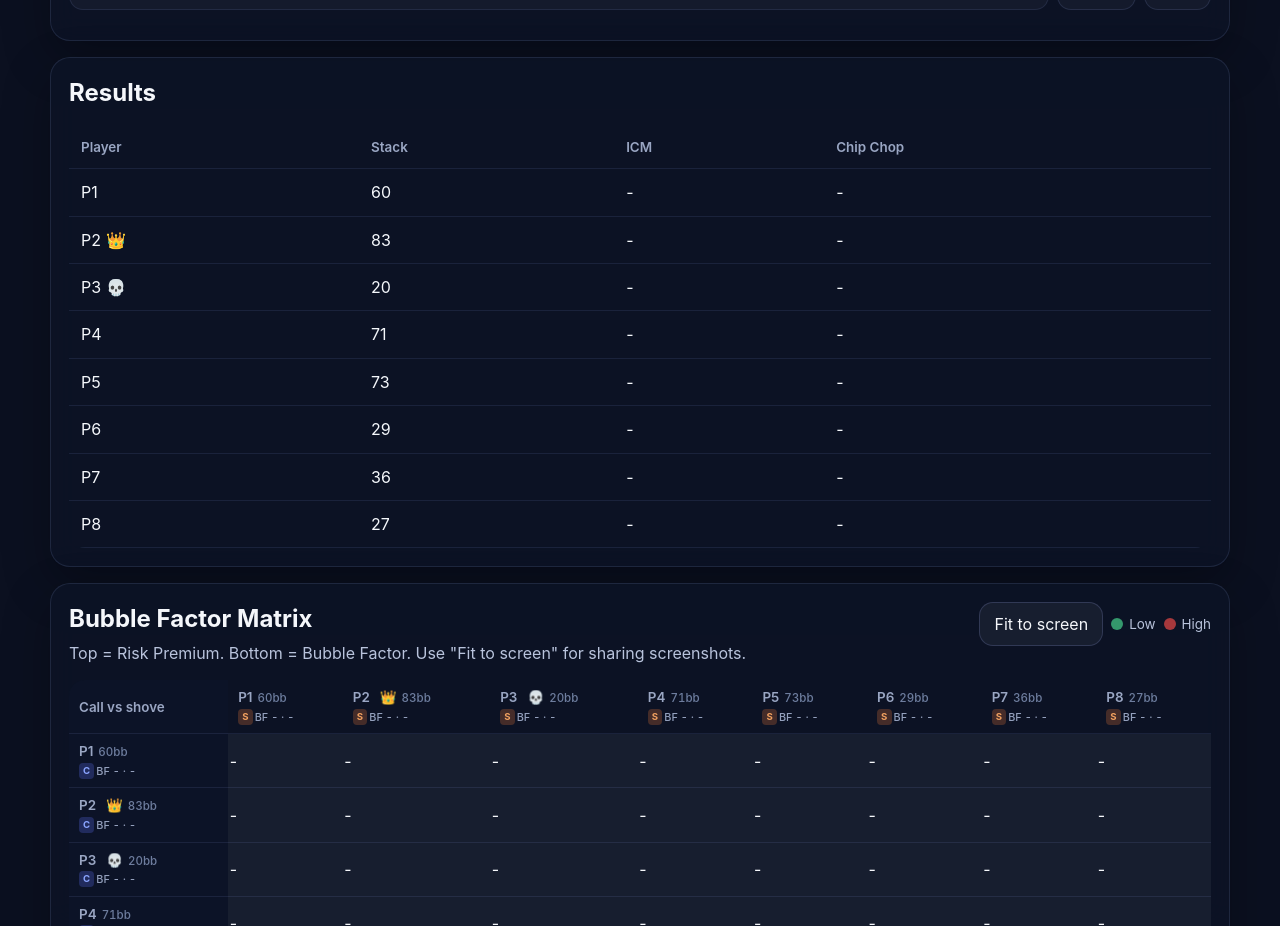
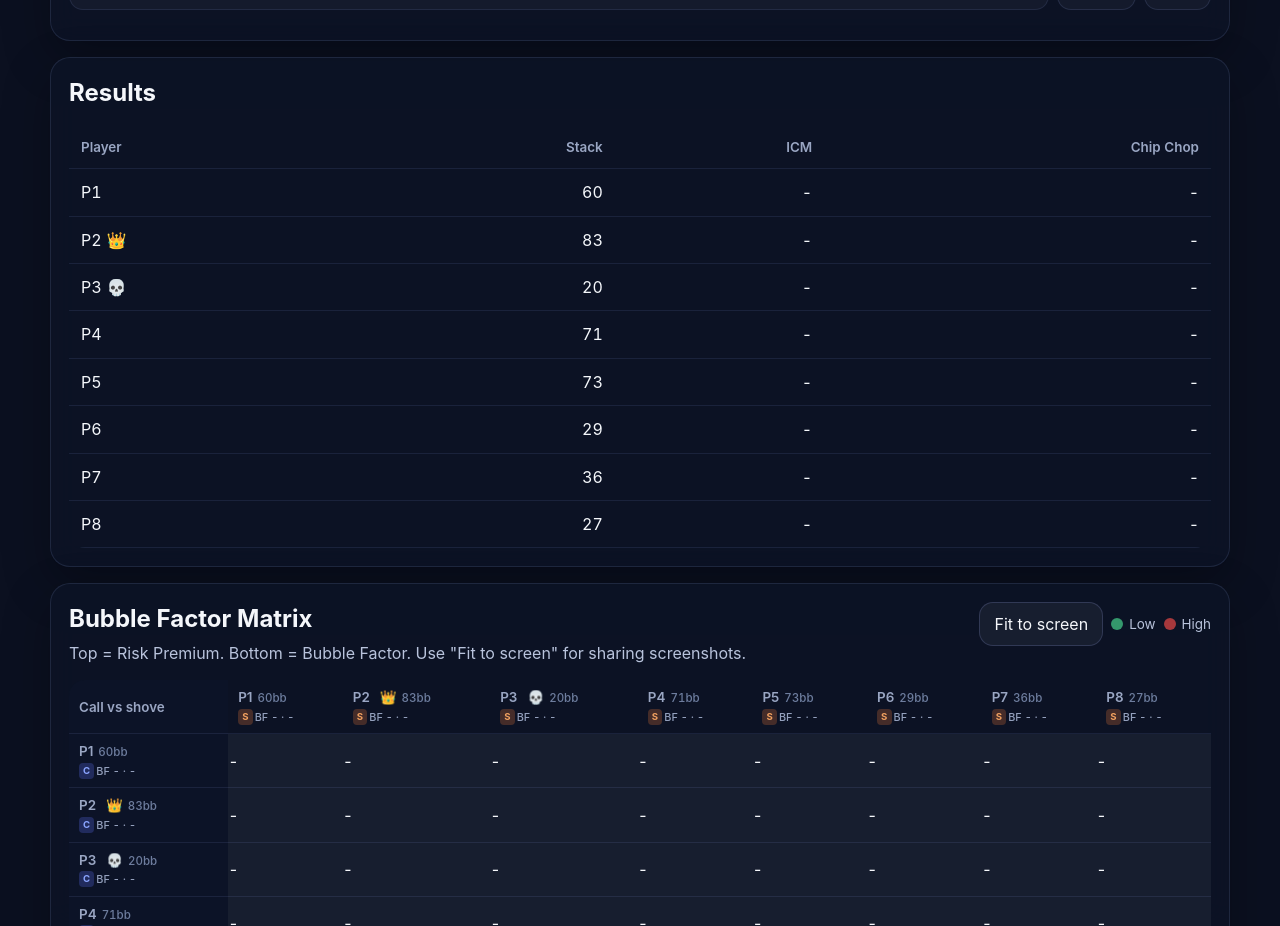
Before and after one commit to piyoSakai/bubble-factor-mtt, a React (Vite) app: page / in a window 1280 px wide. Shown: the part 1980-2906 px from the top of the page. Built offline with nearby package versions, Linux system fonts and the light colour scheme.

Commit message:
style: right-align numeric columns in Results table
Stack, ICM, and Chip Chop columns are now right-aligned with
tabular-nums for clean number formatting. Player column stays
left-aligned.

Made-with: Cursor

```diff
--- a/src/app.css
+++ b/src/app.css
@@ -308,9 +308,15 @@ button:focus-visible {
 .result-table th,
 .result-table td {
   padding: 12px;
-  text-align: left;
+  text-align: right;
   white-space: nowrap;
   border-bottom: 1px solid rgba(160, 176, 255, 0.1);
+  font-variant-numeric: tabular-nums;
+}
+
+.result-table th:first-child,
+.result-table td:first-child {
+  text-align: left;
 }
 
 .matrix th,
```
